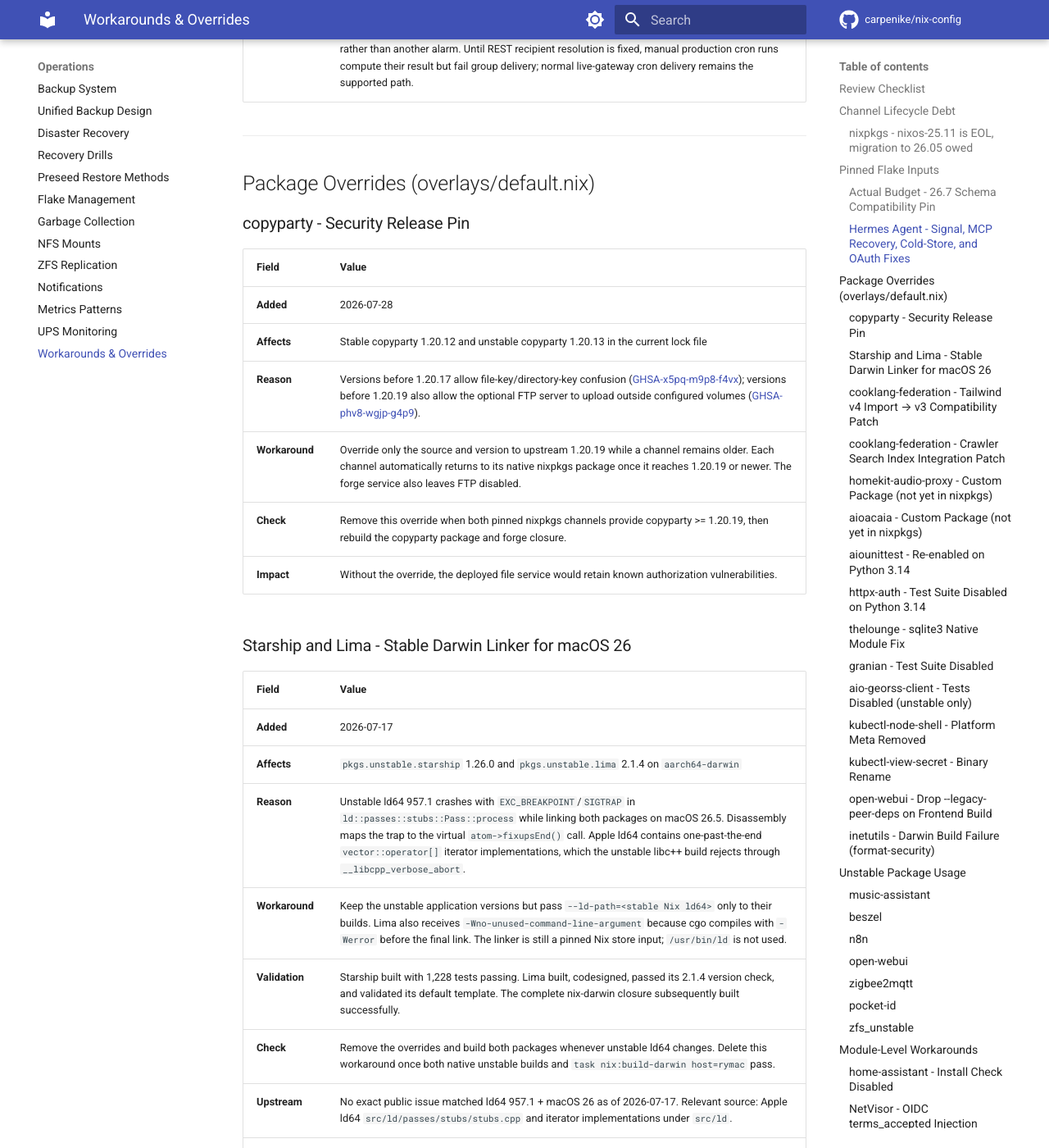
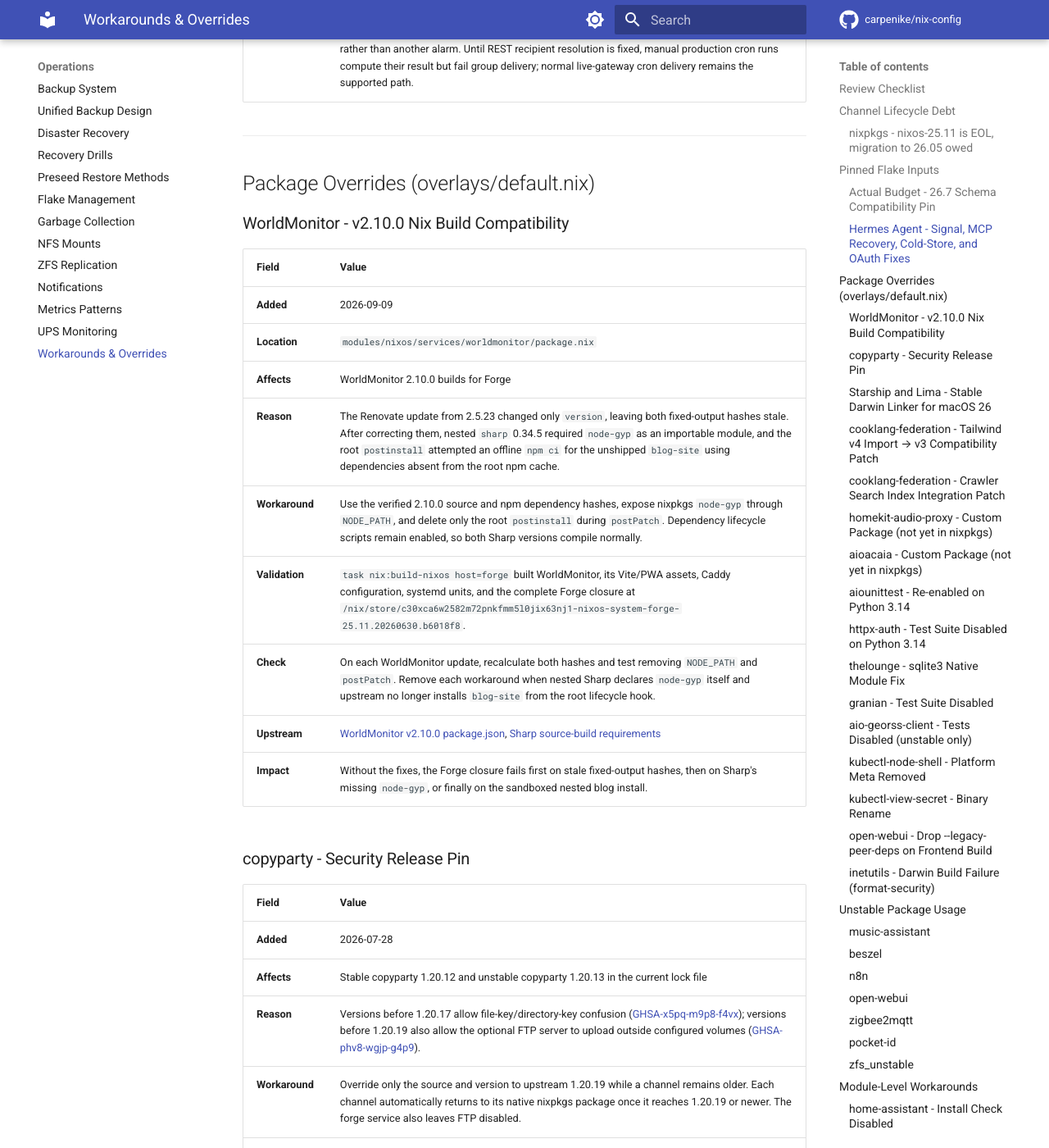
Before and after one commit to carpenike/nix-config, an MkDocs documentation site: the page built from docs/workarounds.md, in a window 1280 px wide and 1400 px high, scrolled down 4853 px. Shown: the whole window at 82% size. Built offline with MkDocs 1.6.1 and Material for MkDocs 9.7.7, drawn with Linux system fonts in a browser that asks for light colours; comment, search, counter and statistics services are not loaded.

Commit message:
fix(forge): repair WorldMonitor build and Hermes alert

```diff
--- a/docs/workarounds.md
+++ b/docs/workarounds.md
@@ -75,6 +75,20 @@
 ---
 
 ## Package Overrides (overlays/default.nix)
+
+### WorldMonitor - v2.10.0 Nix Build Compatibility
+
+| Field | Value |
+| --- | --- |
+| **Added** | 2026-09-09 |
+| **Location** | `modules/nixos/services/worldmonitor/package.nix` |
+| **Affects** | WorldMonitor 2.10.0 builds for Forge |
+| **Reason** | The Renovate update from 2.5.23 changed only `version`, leaving both fixed-output hashes stale. After correcting them, nested `sharp` 0.34.5 required `node-gyp` as an importable module, and the root `postinstall` attempted an offline `npm ci` for the unshipped `blog-site` using dependencies absent from the root npm cache. |
+| **Workaround** | Use the verified 2.10.0 source and npm dependency hashes, expose nixpkgs `node-gyp` through `NODE_PATH`, and delete only the root `postinstall` during `postPatch`. Dependency lifecycle scripts remain enabled, so both Sharp versions compile normally. |
+| **Validation** | `task nix:build-nixos host=forge` built WorldMonitor, its Vite/PWA assets, Caddy configuration, systemd units, and the complete Forge closure at `/nix/store/c30xca6w2582m72pnkfmm5l0jix63nj1-nixos-system-forge-25.11.20260630.b6018f8`. |
+| **Check** | On each WorldMonitor update, recalculate both hashes and test removing `NODE_PATH` and `postPatch`. Remove each workaround when nested Sharp declares `node-gyp` itself and upstream no longer installs `blog-site` from the root lifecycle hook. |
+| **Upstream** | [WorldMonitor v2.10.0 package.json](https://github.com/koala73/worldmonitor/blob/v2.10.0/package.json), [Sharp source-build requirements](https://sharp.pixelplumbing.com/install#building-from-source) |
+| **Impact** | Without the fixes, the Forge closure fails first on stale fixed-output hashes, then on Sharp's missing `node-gyp`, or finally on the sandboxed nested blog install. |
 
 ### copyparty - Security Release Pin
 
```
Also changed, not shown: 3 other files.
